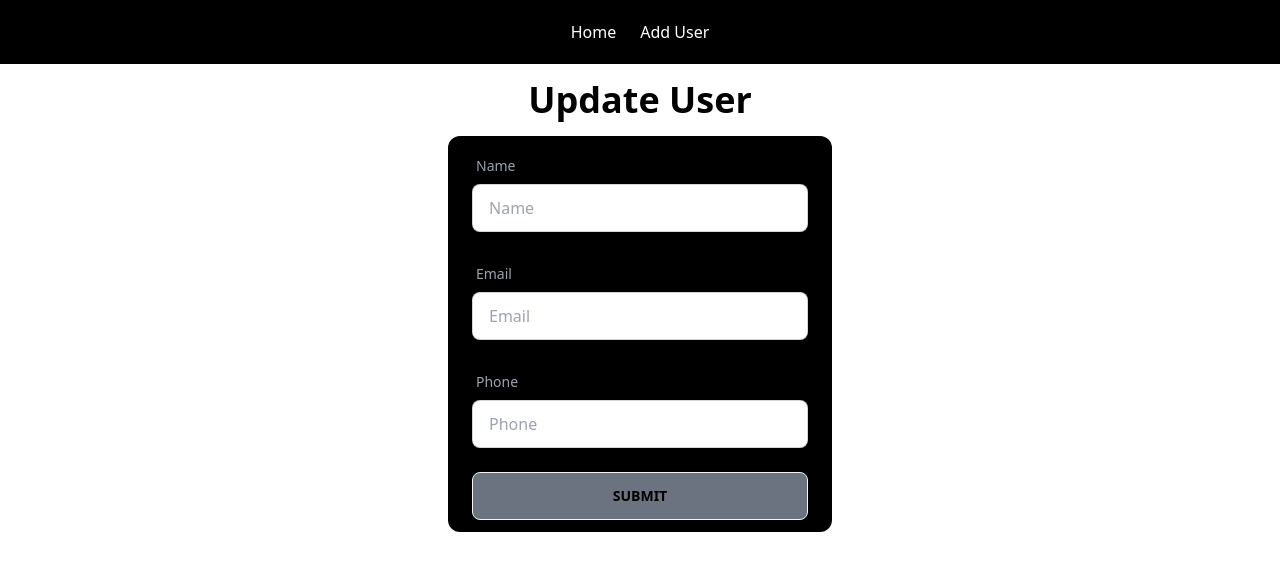
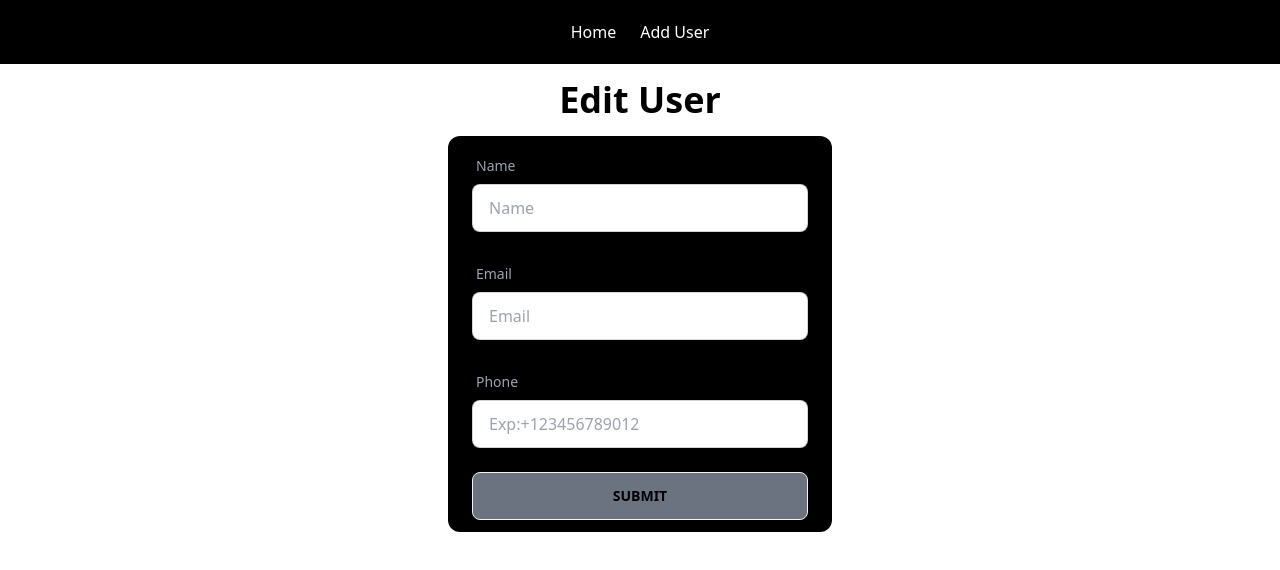
Before and after one commit to KKD98/skids-client, a React (Vite) app: page /updateuser/1 in a window 1280 px wide. Shown: the top 570 px of the page. Built offline with nearby package versions, Linux system fonts and the light colour scheme.

Commit message:
all done

```diff
--- a/src/components/AddUser/AddUser.jsx
+++ b/src/components/AddUser/AddUser.jsx
@@ -9,7 +9,7 @@ const AddUser = () => {
     const onSubmit = data => {
         console.log(data)
         const saveUser = { name: data.name, email: data.email, phone: data.phone }
-        fetch('http://localhost:5000/adduser', {
+        fetch('https://skids-server.vercel.app/adduser', {
             method: "POST",
             headers: {
                 "content-type": "application/json"
@@ -31,7 +31,7 @@ const AddUser = () => {
             })
     }
 
-    const phoneRegex = /^\d{10}$/;
+    const phoneRegex =  /^\+\d{1,3}\d{9,10}$/;
 
     return (
         <div>
@@ -79,7 +79,7 @@ const AddUser = () => {
                                     message: 'Invalid phone number format',
                                 },
                             })}
-                            placeholder="Phone"
+                            placeholder="Exp:+123456789012"
                             className="input input-bordered"
                         />
                         {errors.phone && (
--- a/src/components/AllUsers/AllUsers.jsx
+++ b/src/components/AllUsers/AllUsers.jsx
@@ -6,7 +6,7 @@ const AllUsers = () => {
     const [allUsers, setAllUsers] = useState([]);
 
     useEffect(() => {
-        fetch('http://localhost:5000/allusers')
+        fetch('https://skids-server.vercel.app/allusers')
             .then((res) => res.json())
             .then((data) => {
                 setAllUsers(data);
@@ -24,7 +24,7 @@ const AllUsers = () => {
             confirmButtonText: 'Yes, delete it!',
         }).then((result) => {
             if (result.isConfirmed) {
-                fetch(`http://localhost:5000/user/${id}`, {
+                fetch(`https://skids-server.vercel.app/user/${id}`, {
                     method: 'DELETE',
                 })
                     .then((res) => res.json())
@@ -51,7 +51,7 @@ const AllUsers = () => {
                             <Link
                                 to={`/updateuser/${user._id}`}
                             >
-                                <button className='btn'>Update</button>
+                                <button className='btn'>Edit</button>
                             </Link>
                             <button className='btn' onClick={() => handleDelete(user._id)}>
                                 Delete
--- a/src/components/UpdateUser/UpdateUser.jsx
+++ b/src/components/UpdateUser/UpdateUser.jsx
@@ -25,7 +25,7 @@ const UpdateUser = () => {
             phone: data.phone,
         };
 
-        fetch(`http://localhost:5000/user/${userId}`, {
+        fetch(`https://skids-server.vercel.app/user/${userId}`, {
             method: 'PATCH',
             headers: {
                 'content-type': 'application/json',
@@ -37,24 +37,25 @@ const UpdateUser = () => {
                 console.log(data);
                 if (data.modifiedCount > 0) {
                     Swal.fire({
-                        icon: 'Success!',
-                        text: 'User Updated Successfully!',
+                        position: 'top-end',
                         icon: 'success',
-                        confirmButtonText: 'Okay',
+                        title: 'User updated successfully',
+                        showConfirmButton: false,
+                        timer: 1500
                     });
                     reset();
                 }
             });
     };
 
-    const phoneRegex = /^\d{10}$/;
+    const phoneRegex =  /^\+\d{1,3}\d{9,10}$/;
     return (
         <div>
             <Helmet>
-                <title>Update User</title>
+                <title>Edit User</title>
             </Helmet>
             <p className="text-4xl text-center font-semibold text-black my-4">
-                Update User
+            Edit User
             </p>
 
             <div className="bg-black rounded-xl w-[80%] md:w-[30%] mx-auto">
@@ -96,7 +97,7 @@ const UpdateUser = () => {
                                     message: 'Invalid phone number format',
                                 },
                             })}
-                            placeholder="Phone"
+                            placeholder="Exp:+123456789012"
                             className="input input-bordered"
                         />
                         {errors.phone && (
```
Also changed, not shown: 1 other file (tests, documents, lock files or other folders).
